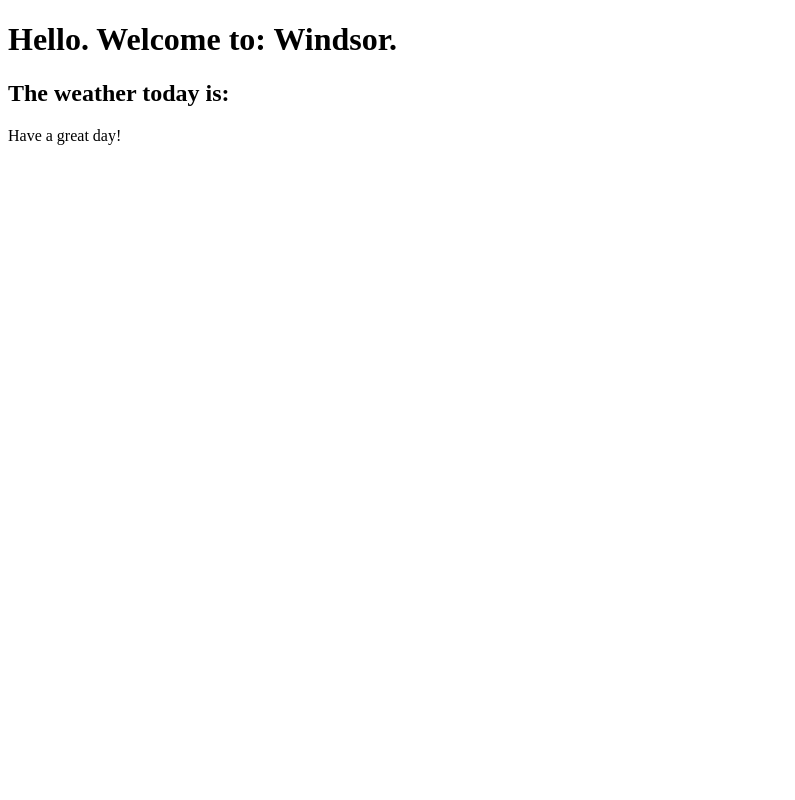
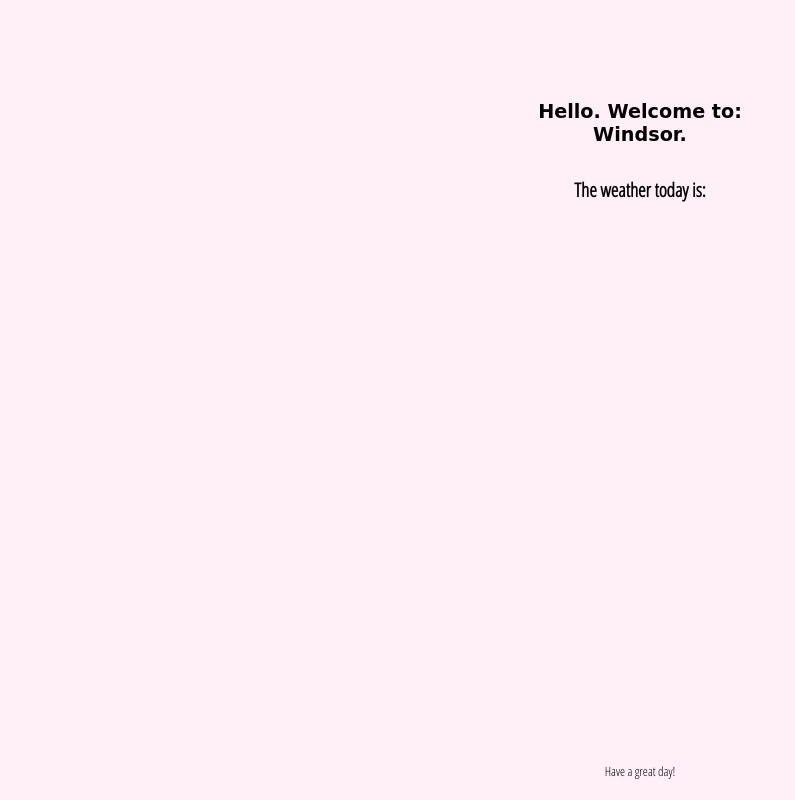
Before and after one commit to harvestknight/m14-hw11-burnett_claire, a website: page index.html in a window 1280 px wide. Shown: the whole page, without its empty margins (0-795 px from the left). Drawn offline with Linux system fonts and the light colour scheme; a web font is replaced by a local one.

Commit message:
Style page elements with CSS

```diff
--- a/index.html
+++ b/index.html
@@ -5,6 +5,10 @@
     <meta charset="utf-8">
 
     <meta name="viewport" content="width=device-width, initial-scale=1, shrink-to-fit=no">
+
+    <link href="https://fonts.googleapis.com/css?family=Chelsea+Market" rel="stylesheet">
+
+    <link href="https://fonts.googleapis.com/css?family=Open+Sans+Condensed:300" rel="stylesheet">
 
     <link type="text/css" rel="stylesheet" href="main.css" />
 
--- a/main.css
+++ b/main.css
@@ -0,0 +1,55 @@
+/* RESET RULE */
+* {
+	margin: 0;
+	padding: 0;
+	border: 0;
+}
+
+article, aside, details, figcaption, figure, footer, header, main, nav, section, summary {
+    display:block;
+}
+
+h1 {
+    font-family: 'Chelsea Market', cursive;
+    font-size: 1.2rem;
+}
+
+h2, p {
+    font-family: 'Open Sans Condensed', sans-serif;
+}
+
+h2 {
+    font-size: 1.2rem;
+}
+
+p {
+    font-size: 0.8rem;
+}
+
+body {
+    background-color: #fff0f7;
+}
+
+footer {
+    position: absolute;
+    width: 100%;
+    bottom: 0;
+}
+
+header {
+    padding-top: 100px;
+    padding-bottom: 20px;
+    margin: auto;
+    width: 100%;
+    width: 300px;
+    text-align: center;
+}
+
+section, p {
+    padding-top: 10px;
+    padding-bottom: 20px;
+    margin: auto;
+    width: 100%;
+    width: 300px;
+    text-align: center;
+}
```
Also changed, not shown: README.md.
